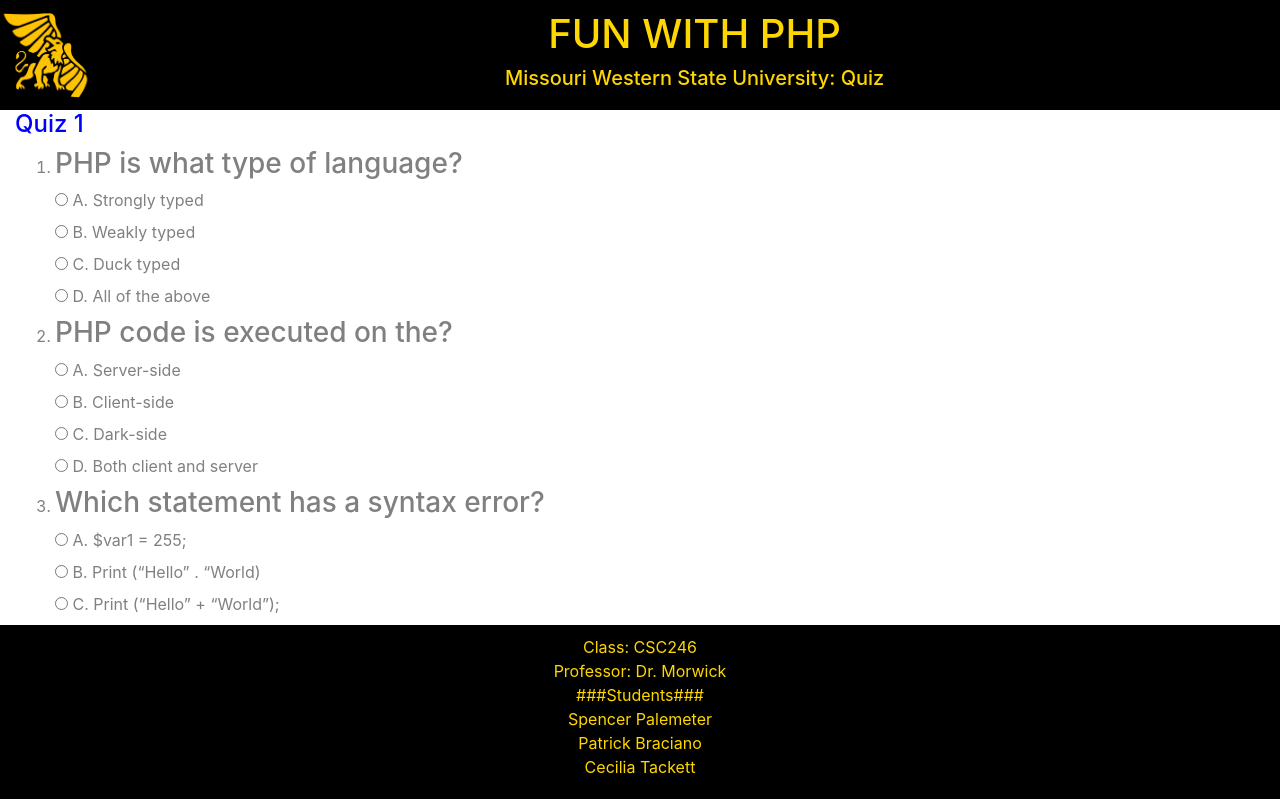
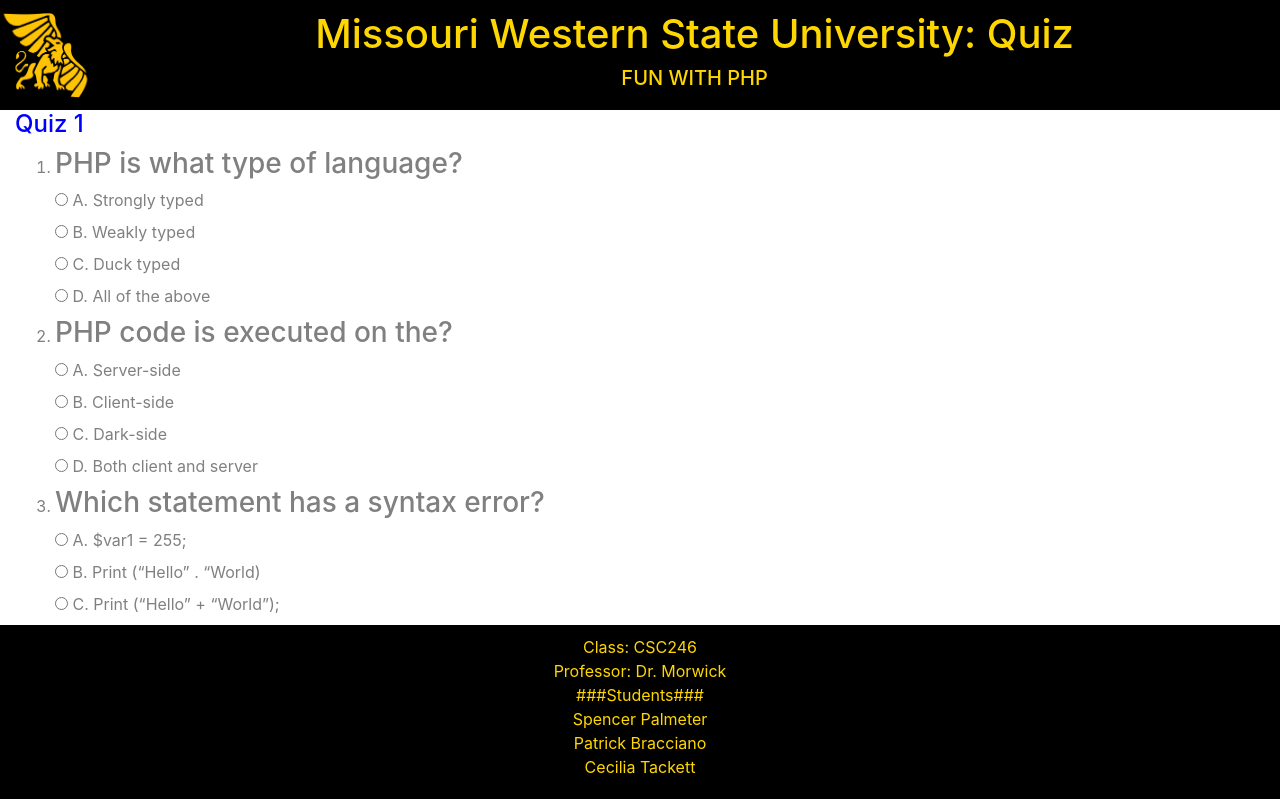
Before and after one commit to ctackett1/FunWithPHP, a PHP site: page / in a window 1280 px wide. Shown: the top 799 px of the page. Run offline with PHP 8.4, Linux system fonts and the light colour scheme.

Commit message:
updated names and header style

```diff
--- a/index.php
+++ b/index.php
@@ -22,9 +22,9 @@
       </div>
     </div>
     <div class="col-sm-11">
-      <center><h1 class="fun_with_php">FUN WITH PHP</h1><center>
+      <center><h1 class="fun_with_php">Missouri Western State University: Quiz</h1><center>
 
-      <center><h5 class="fun_with_php">Missouri Western State University: Quiz</h5><center>
+      <center><h5 class="fun_with_php">FUN WITH PHP</h5><center>
     </div>
     <br>
     </br>
@@ -184,8 +184,8 @@
       <p class="footer" style=background-color:black;padding:10px>Class: CSC246
         <br>Professor: Dr. Morwick
         <br>###Students###
-        <br>Spencer Palemeter
-        <br>Patrick Braciano
+        <br>Spencer Palmeter
+        <br>Patrick Bracciano
         <br>Cecilia Tackett
       </p>
     </center>
```
